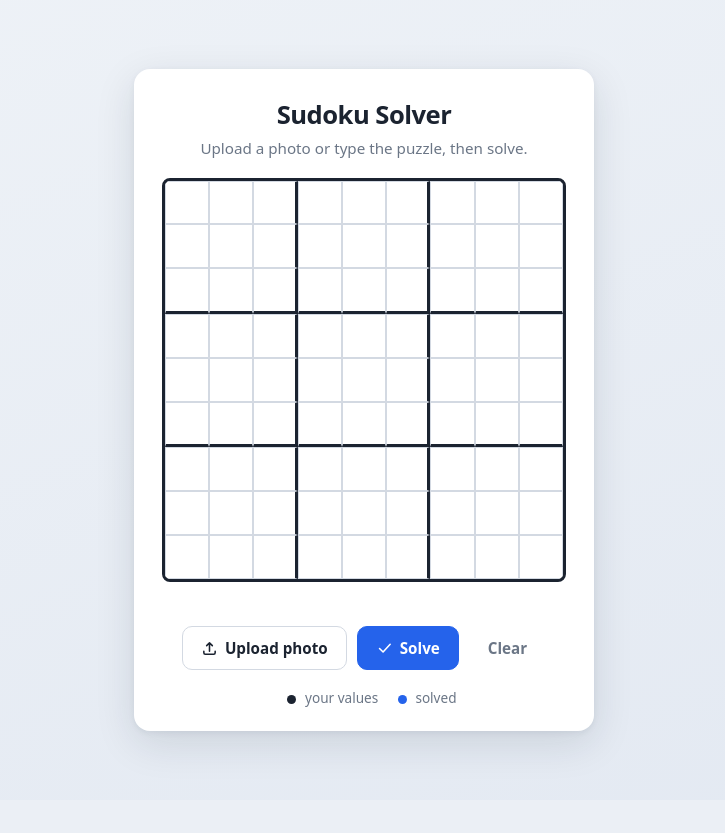
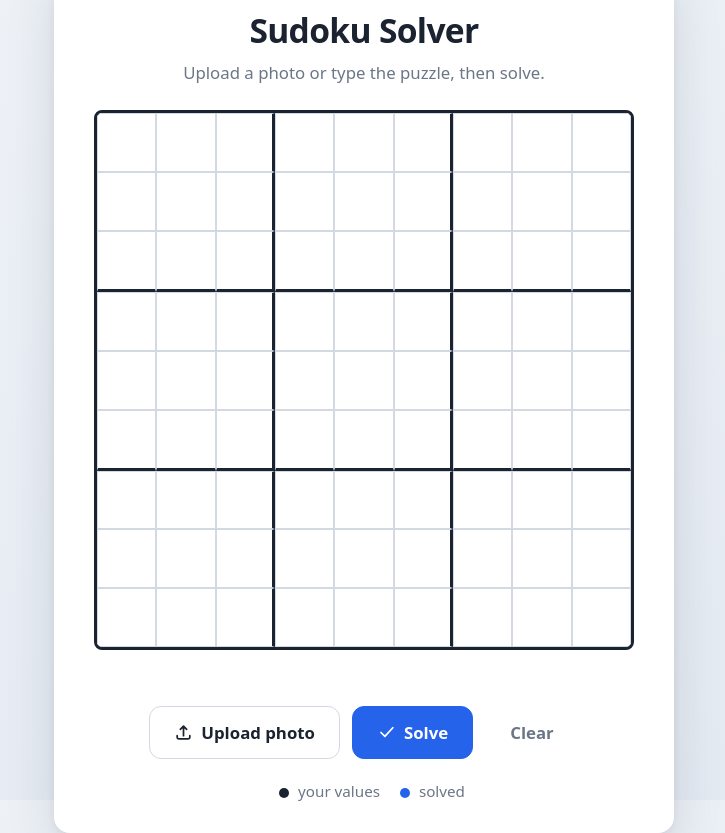
Before and after one commit to aidanwangg/ss, a Flask app: page / in a window 1280 px wide. Shown: the whole page, without its empty margins (276-1001 px from the left). Before the commit the page ends 759 px from the top, so only its background shows below. Run offline with Flask 3, Linux system fonts and the light colour scheme.

Commit message:
Scale up the UI: larger card, board, fonts, and buttons
Increase card max-width 460->620px with more padding, larger heading/subtitle,
bigger cell digits, status, buttons, icons, and legend for a roomier layout.

```diff
--- a/static/style.css
+++ b/static/style.css
@@ -30,21 +30,21 @@ body {
 
 .card {
   width: 100%;
-  max-width: 460px;
+  max-width: 620px;
   background: var(--card);
   border-radius: var(--radius);
-  padding: 28px 28px 24px;
-  box-shadow: 0 12px 40px rgba(20, 30, 50, 0.12), 0 2px 6px rgba(20, 30, 50, 0.06);
+  padding: 40px 40px 32px;
+  box-shadow: 0 16px 50px rgba(20, 30, 50, 0.13), 0 3px 8px rgba(20, 30, 50, 0.06);
 }
 
-.head { text-align: center; margin-bottom: 20px; }
+.head { text-align: center; margin-bottom: 26px; }
 h1 {
-  font-size: 1.6rem;
+  font-size: 2.1rem;
   font-weight: 700;
   letter-spacing: -0.02em;
   margin: 0;
 }
-.sub { color: var(--muted); margin: 6px 0 0; font-size: 0.95rem; }
+.sub { color: var(--muted); margin: 8px 0 0; font-size: 1.05rem; }
 
 /* ---------- Board ---------- */
 .board {
@@ -64,7 +64,7 @@ h1 {
   width: 100%;
   height: 100%;
   text-align: center;
-  font-size: clamp(1rem, 5.2vw, 1.55rem);
+  font-size: clamp(1.3rem, 6vw, 2.1rem);
   font-weight: 600;
   color: var(--given);
   padding: 0;
@@ -86,9 +86,9 @@ h1 {
 /* ---------- Status ---------- */
 .status {
   min-height: 1.4em;
-  margin: 16px 0 4px;
+  margin: 22px 0 6px;
   text-align: center;
-  font-size: 0.92rem;
+  font-size: 1.05rem;
   font-weight: 500;
   color: var(--muted);
 }
@@ -99,20 +99,20 @@ h1 {
 /* ---------- Controls ---------- */
 .controls {
   display: flex;
-  gap: 10px;
+  gap: 12px;
   justify-content: center;
-  margin-top: 8px;
+  margin-top: 10px;
 }
 
 .btn {
   display: inline-flex;
   align-items: center;
-  gap: 7px;
+  gap: 8px;
   font: inherit;
   font-weight: 600;
-  font-size: 0.95rem;
-  padding: 11px 18px;
-  border-radius: 10px;
+  font-size: 1.05rem;
+  padding: 14px 24px;
+  border-radius: 12px;
   border: 1px solid #d3d9e2;
   background: #fff;
   color: var(--ink);
@@ -127,7 +127,7 @@ h1 {
 .btn.ghost:hover { background: #f0f2f6; color: var(--ink); }
 
 .ic {
-  width: 17px; height: 17px;
+  width: 19px; height: 19px;
   fill: none;
   stroke: currentColor;
   stroke-width: 2.2;
@@ -139,12 +139,12 @@ h1 {
 .legend {
   text-align: center;
   color: var(--muted);
-  font-size: 0.85rem;
-  margin: 18px 0 0;
+  font-size: 0.95rem;
+  margin: 22px 0 0;
 }
 .dot {
   display: inline-block;
-  width: 9px; height: 9px;
+  width: 10px; height: 10px;
   border-radius: 50%;
   vertical-align: middle;
   margin: 0 5px 0 16px;
```
